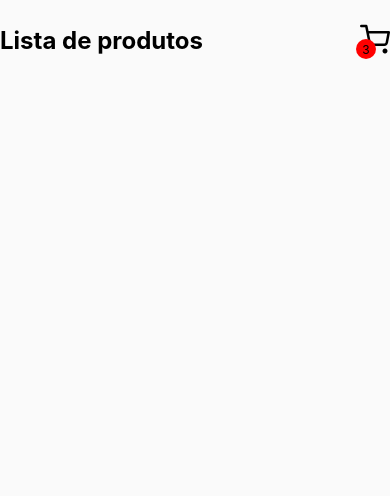
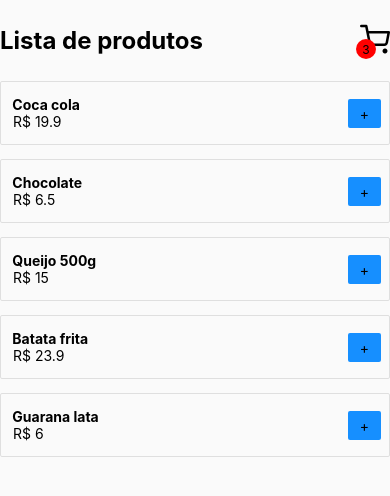
Before and after one commit to Bonom0/app-shopping-cart, a React Native app: screen /Home in a window 390 px wide. Shown: the top 496 px of the page. Built offline with nearby package versions, Linux system fonts and the light colour scheme.

Commit message:
Adicionado o flatlist

```diff
--- a/src/pages/Home/index.js
+++ b/src/pages/Home/index.js
@@ -2,6 +2,7 @@ import { useState } from "react"
 import { View, Text, StyleSheet, SafeAreaView, FlatList, TouchableOpacity } from "react-native"
 
 import { Feather } from '@expo/vector-icons'
+import Product from "../../components/Product"
 
 export default function Home(){
   const [products, setProducts] = useState([
@@ -45,7 +46,12 @@ export default function Home(){
         </TouchableOpacity>
       </View>
 
-
+      <FlatList
+        style={styles.List}
+        data={products}
+        keyExtractor={ (item) => String(item.id) }
+        renderItem={ ({ item }) => <Product data={item} /> }
+      />
     </SafeAreaView>
   )
 }
```
